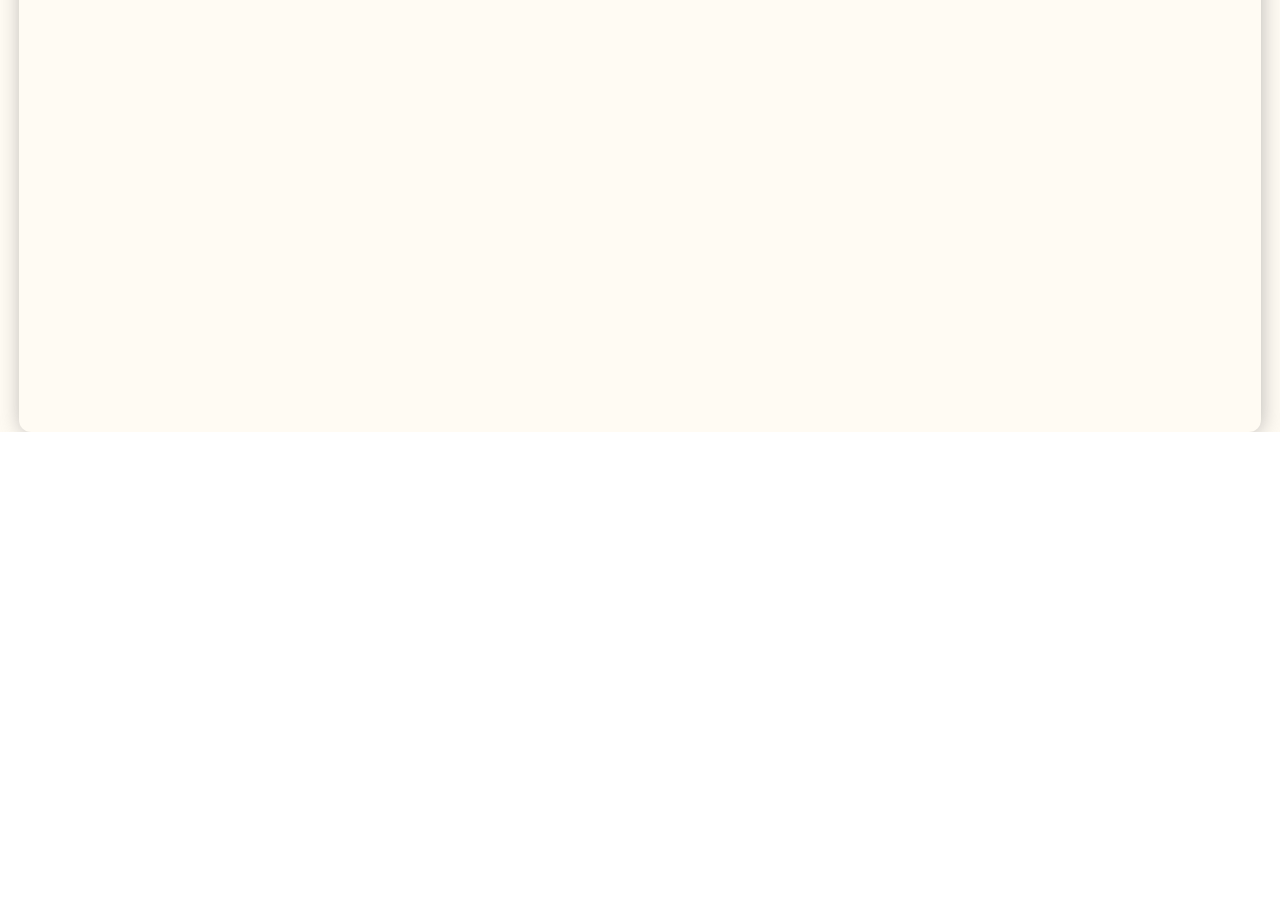
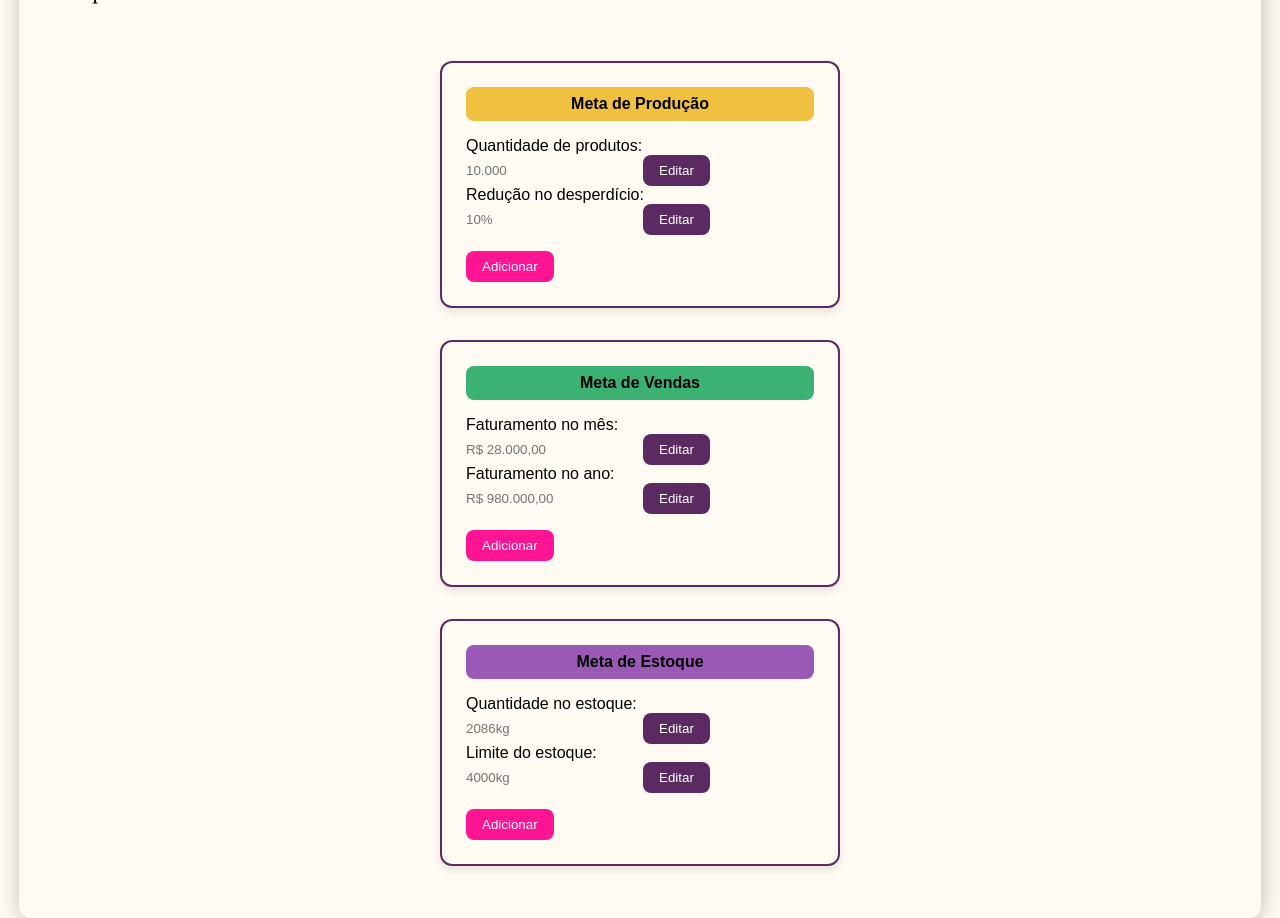
Before and after one commit to amandatsantos/SIGSIE, a Next.js app in the folder SIGF/: page /Screens/Dashboard in a window 1280 px wide. Shown: the part 600-1518 px from the top of the page. Before the commit the page ends 1032 px from the top, so only its background shows below. Built offline with nearby package versions, Linux system fonts and the light colour scheme.

Commit message:
metas feitas

```diff
--- a/SIGF/src/app/Screens/Dashboard/page.module.css
+++ b/SIGF/src/app/Screens/Dashboard/page.module.css
@@ -2,11 +2,16 @@
   display: flex;
   flex-direction: column;
   align-items: center;
-  min-height: 100vh;
+  min-height: 100%;
   background-size: cover;
   background-position: center;
   background-color: #FFFBF3;
 }
+.main-container {
+  min-height: 100vh; /* Faz com que o conteúdo ocupe pelo menos a altura da tela */
+  background-color: white;
+}
+
 
 .header {
   display: flex;
@@ -65,10 +70,9 @@
 .welcome {
   font-family: Spectral;
   color: #451E04;
-  cursor: pointer;
   font-size: 48px;
   font-style: normal;
-  font-weight: 700;
+  font-weight: 700px;
   margin-right: 930px;
   margin-top: 20px;
 }
@@ -80,7 +84,7 @@
   border: none;
   margin-top: 20px;
   width: 97vw;
-  height: 97vh;
+  height: 90%;
   padding: 20px;
 }
 .title{
@@ -105,7 +109,7 @@
   margin-right: 28px;
 }
 .button2:hover{
-  outline: 2px solid #8B4513;
+  background-color: #e7d3c4;
   border-radius: 12px;
 }
 
@@ -259,3 +263,77 @@
   outline: none;
   flex: 1;
 }
+/* Estilo do Container */
+.conta {
+  display: flex;
+  flex-direction: column;
+  align-items: center;
+  gap: 2rem;
+  padding: 2rem;
+}
+
+/* Estilo dos Cards */
+.card {
+  border: 2px solid #5a2a60;
+  color: black;
+  border-radius: 12px;
+  padding: 1.5rem;
+  width: 400px;
+  box-shadow: 0 4px 8px rgba(0, 0, 0, 0.1);
+}
+
+/* Cabeçalhos personalizados */
+.hea {
+  font-weight: bold;
+  padding: 0.5rem 1rem;
+  border-radius: 8px;
+  margin-bottom: 1rem;
+  text-align: center;
+}
+
+/* Cores específicas dos cabeçalhos */
+#producao {
+  background-color: #f0c040; /* Amarelo */
+}
+
+#vendas {
+  background-color: #3bb273; /* Verde */
+}
+
+#estoque {
+  background-color: #9b59b6; /* Roxo */
+}
+
+/* Texto dos Parágrafos */
+.p {
+  margin: 0.5rem 0;
+}
+
+.span {
+  font-weight: bold;
+}
+
+/* Botões */
+.editBtn {
+  background-color: #5a2a60;
+  color: white;
+  padding: 0.5rem 1rem;
+  border: none;
+  border-radius: 8px;
+  cursor: pointer;
+  margin-right: 0.5rem;
+}
+
+.addBtn {
+  background-color: #ff1493; /* Rosa */
+  color: white;
+  padding: 0.5rem 1rem;
+  border: none;
+  border-radius: 8px;
+  cursor: pointer;
+  margin-top: 1rem;
+}
+
+.editBtn:hover, .addBtn:hover {
+  opacity: 0.85;
+}
--- a/SIGF/src/app/Screens/Dashboard/page.tsx
+++ b/SIGF/src/app/Screens/Dashboard/page.tsx
@@ -43,13 +43,71 @@ export default function Dashboard() {
             <div className={styles.quadro}>
                 <div className={styles.welcome}>
                     Dashboard
-                </div>
+                </div >
                 <div className={styles.title}>
                     Gerencie as métricas do sistema através de tabelas e gráficos, definindo meta para a empresa.
+                    <div className={styles.modalHeader}>
+                        <button className={styles.button2} onClick={handleMateria_Prima}>Materia Prima</button>
+                        <button className={styles.button2} onClick={handleProdutos}>Produtos</button>
+                        <button className={styles.button2} onClick={handleFornecedores}>Fornecedores</button>
+                    </div>
+                </div>
+                <div className={styles.welcome}>
+                    Metas
+                    <div className={styles.title}>Defina as metas da empresa.</div>
 
-                    <button className={styles.button2} onClick={handleMateria_Prima}>Materia Prima</button>
-                    <button className={styles.button2} onClick={handleProdutos}>Produtos</button>
-                    <button className={styles.button2} onClick={handleFornecedores}>Fornecedores</button>
+                </div >
+                <div className={styles.conta}>
+                    {/* Meta de Produção */}
+                    <div className={styles.card}>
+                        <div className={styles.hea} id={styles.producao}>Meta de Produção</div>
+
+                        <div><p>Quantidade de produtos:</p>
+                            <input className={styles.input} type="text" placeholder='10.000' />
+                            <button className={styles.editBtn}>Editar</button></div>
+                        <div>
+
+                            <p>Redução no desperdício:</p>
+                            <input className={styles.input} type="text" placeholder='10%' />
+                            <button className={styles.editBtn}>Editar</button>
+                        </div>
+
+                        <button className={styles.addBtn}>Adicionar</button>
+                    </div>
+
+                    {/* Meta de Vendas */}
+                    <div className={styles.card}>
+                        <div className={styles.hea} id={styles.vendas}>Meta de Vendas</div>
+                        <div>
+                            <p>Faturamento no mês:</p>
+                            <input className={styles.input} type="text" placeholder='R$ 28.000,00' />
+                            <button className={styles.editBtn}>Editar</button>
+                        </div>
+                        <div>
+                            <p>Faturamento no ano:</p>
+                            <input className={styles.input} type="text" placeholder='R$ 980.000,00' />
+                            <button className={styles.editBtn}>Editar</button>
+                        </div>
+
+
+                        <button className={styles.addBtn}>Adicionar</button>
+                    </div>
+
+                    {/* Meta de Estoque */}
+                    <div className={styles.card}>
+                        <div className={styles.hea} id={styles.estoque}>Meta de Estoque</div>
+                        <div>
+                            <p>Quantidade no estoque:</p>
+                            <input className={styles.input} type="text" placeholder='2086kg' />
+                            <button className={styles.editBtn}>Editar</button>
+                        </div>
+                        <div>
+                            <p>Limite do estoque:</p>
+                            <input className={styles.input} type="text" placeholder='4000kg' />
+                            <button className={styles.editBtn}>Editar</button>
+                        </div>
+                        <button className={styles.addBtn}>Adicionar</button>
+                    </div>
                 </div>
             </div>
         </div>
```
Also changed, not shown: SIGF/src/app/Screens/Dashboard/Produtos/page.tsx (+4 -4 lines).
